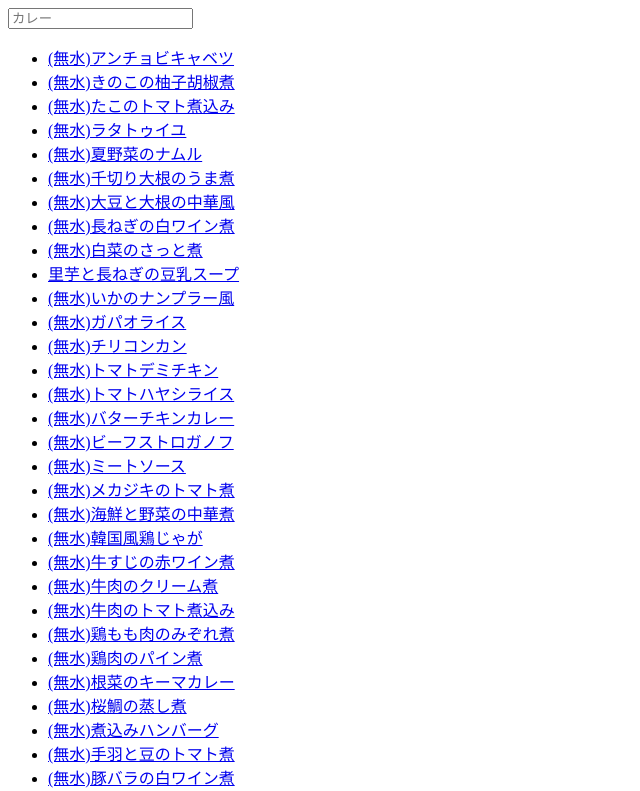
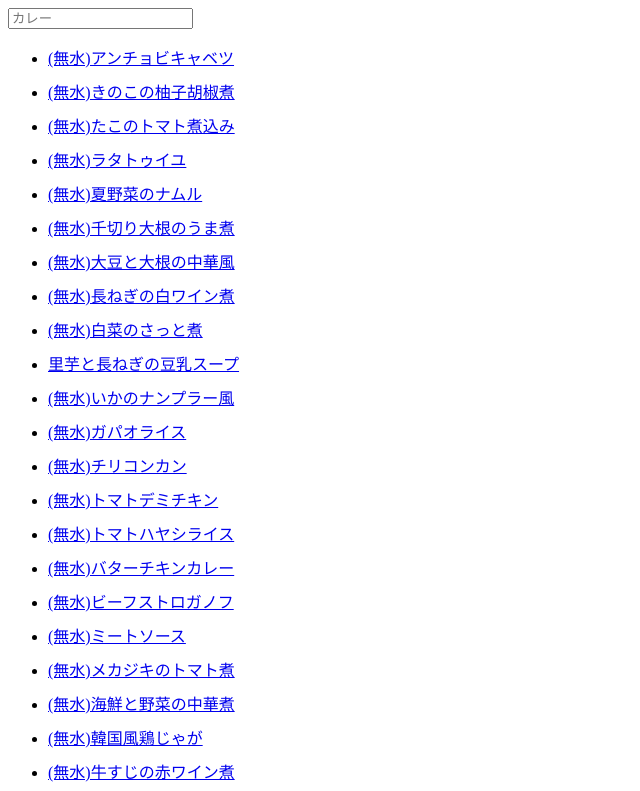
Before and after one commit to fediurukedi/MenuSearchForCook4me6L, a plain HTML site: page index.html in a window 1280 px wide. Shown: the top 791 px of the page, without its empty margins (0-640 px from the left). Drawn offline with Linux system fonts and the light colour scheme.

Commit message:
リストにpadding追加

```diff
--- a/index.html
+++ b/index.html
@@ -4,6 +4,7 @@
   <meta charset="UTF-8">
   <meta name="viewport" content="width=device-width,initial-scale=1">
   <title>クックフォーミー6L レシピ検索</title>
+  <link rel="stylesheet" href="style.css" type="text/css">
   <script src="main.js"></script>
 </head>
 <body>
--- /dev/null
+++ b/style.css
@@ -0,0 +1,3 @@
+li {
+    padding-bottom: 10px;
+}
```
